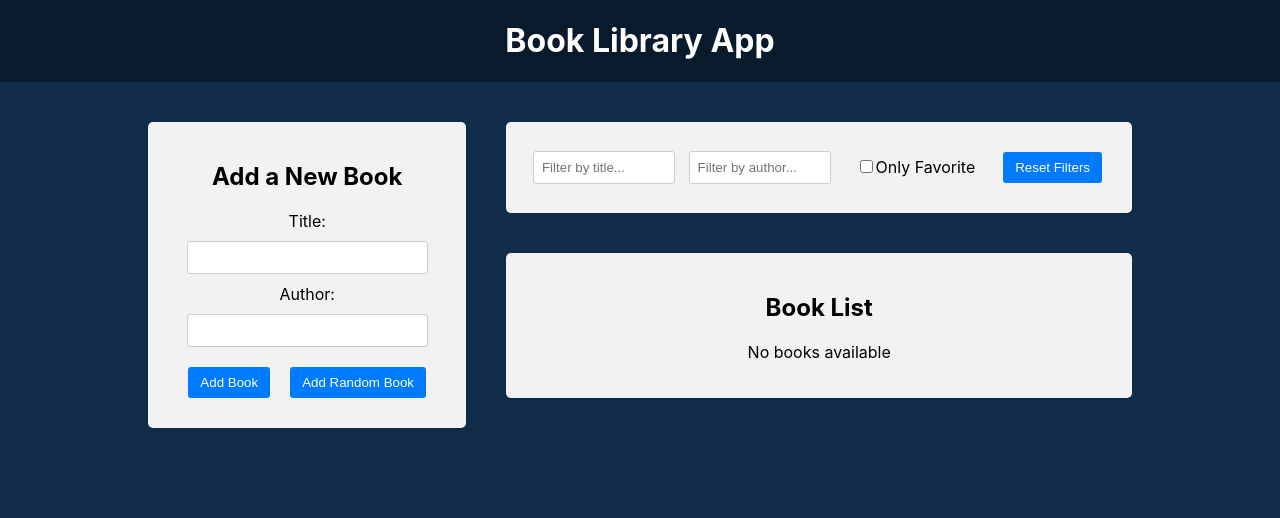
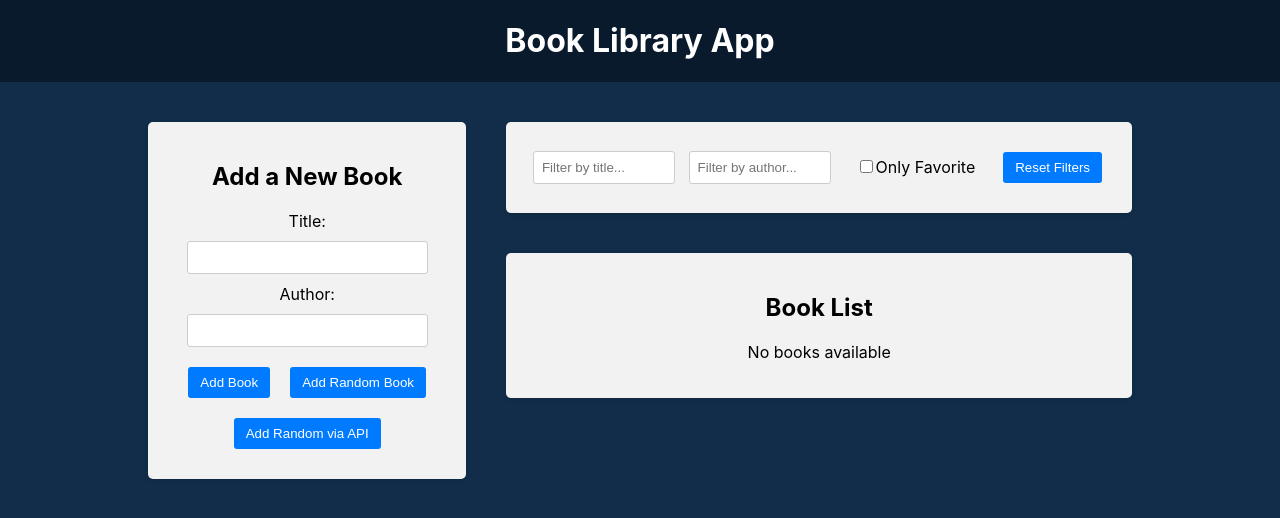
Before and after one commit to jackboys910/Book-Library-App, a React (Create React App) app in the folder frontend/: page / in a window 1280 px wide. Shown: the top 518 px of the page. Built offline with nearby package versions, Linux system fonts and the light colour scheme.

Commit message:
feat: add feature to create random books via API

```diff
--- a/frontend/package.json
+++ b/frontend/package.json
@@ -7,6 +7,7 @@
     "@testing-library/jest-dom": "^5.17.0",
     "@testing-library/react": "^13.4.0",
     "@testing-library/user-event": "^13.5.0",
+    "axios": "^1.7.2",
     "react": "^18.3.1",
     "react-dom": "^18.3.1",
     "react-icons": "^5.2.1",
--- a/frontend/src/components/BookForm/BookForm.js
+++ b/frontend/src/components/BookForm/BookForm.js
@@ -1,5 +1,6 @@
 import { useState } from 'react'
 import { useDispatch } from 'react-redux'
+import axios from 'axios'
 import { addBook } from '../../redux/books/actionCreators'
 import createBookWithID from '../../utils/createBookWithID'
 import booksData from '../../data/books.json'
@@ -31,6 +32,20 @@
     }
   }
 
+  const handleAddRandomBookViaAPI = async () => {
+    try {
+      const res = await axios.get('http://localhost:4000/random-book')
+      // if (res.data && res.data.title && res.data.author) {
+      //   dispatch(addBook(createBookWithID(res.data)))
+      // }
+      if (res?.data?.title && res?.data?.author) {
+        dispatch(addBook(createBookWithID(res.data)))
+      }
+    } catch (error) {
+      console.log('Error fetching random book', error)
+    }
+  }
+
   return (
     <div className="app-block book-form">
       <h2>Add a New Book</h2>
@@ -57,6 +72,9 @@
         <button type="button" onClick={handleAddRandomBook}>
           Add Random Book
         </button>
+        <button type="button" onClick={handleAddRandomBookViaAPI}>
+          Add Random via API
+        </button>
       </form>
     </div>
   )
```
Also changed, not shown: 1 other file (tests, documents, lock files or other folders).
